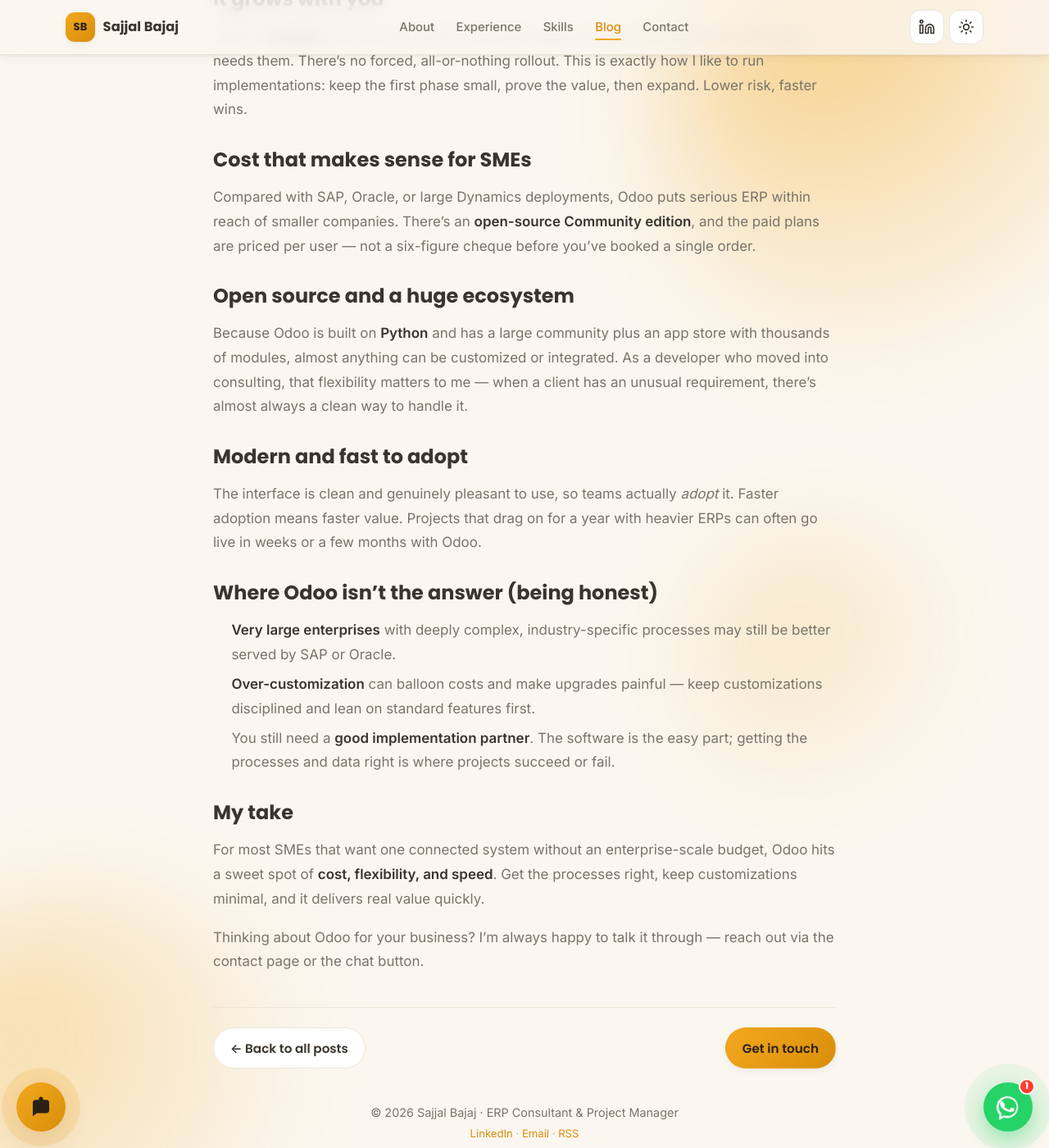
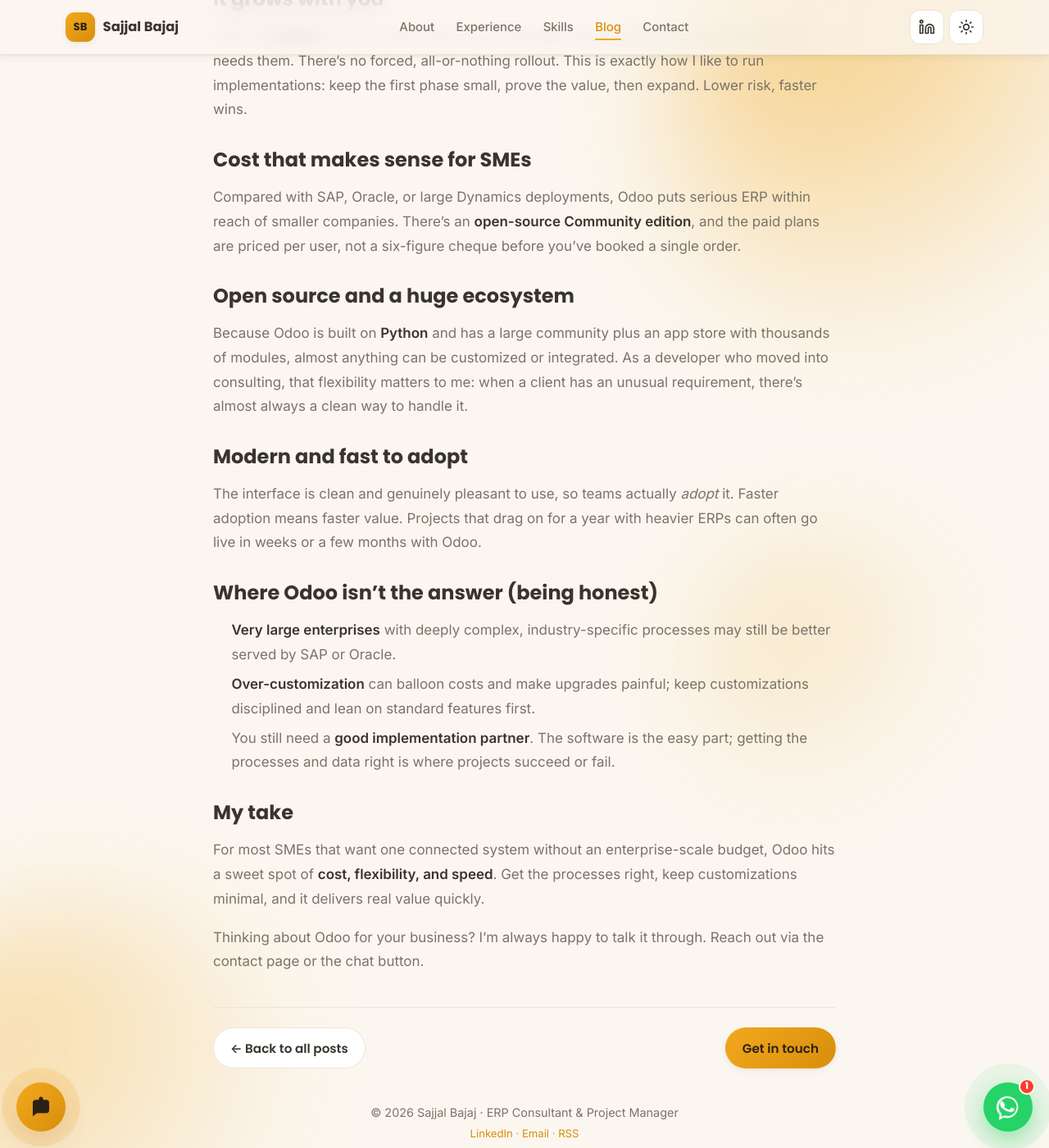
Before and after one commit to sajjalbajaj/sajjalbajaj.github.io, a Jekyll site: the page built from _posts/2026-07-23-why-odoo-erp.md, in a window 1280 px wide and 1400 px high, scrolled down 568 px. Shown: the whole window at 82% size. Built offline with Jekyll 4.4.1, drawn with Linux system fonts in a browser that asks for light colours; some of the changed text lies outside the part shown.

Commit message:
Remove em dashes from all content (blog posts, site copy, docs)
Co-Authored-By: Claude Opus 4.8 <noreply@anthropic.com>

```diff
--- a/_config.yml
+++ b/_config.yml
@@ -2,7 +2,7 @@ title: Sajjal Bajaj
 tagline: ERP Consultant & Project Manager
 description: >-
   Daily notes on IT, ERP, Power BI, AI, DevOps and software delivery from
-  Sajjal Bajaj — ERP Consultant, Project Manager and Certified ScrumMaster.
+  Sajjal Bajaj, ERP Consultant, Project Manager and Certified ScrumMaster.
 author: Sajjal Bajaj
 email: sajjalbajaj@gmail.com
 lang: en
--- a/_posts/2026-07-23-why-odoo-erp.md
+++ b/_posts/2026-07-23-why-odoo-erp.md
@@ -3,17 +3,17 @@ layout: post
 title: "Why Odoo ERP?"
 date: 2026-07-23 10:00:00 +0530
 tags: [ERP, Odoo]
-description: "Why I recommend Odoo ERP to many small and mid-sized businesses — the honest pros, the trade-offs, and when to pick something else."
+description: "Why I recommend Odoo ERP to many small and mid-sized businesses: the honest pros, the trade-offs, and when to pick something else."
 ---
 
 As an ERP consultant, the question I hear most is *"which ERP should we pick?"* For a
-growing number of small and mid-sized businesses, my answer is **Odoo** — and here's the
+growing number of small and mid-sized businesses, my answer is **Odoo**, and here's the
 honest reasoning behind that.
 
 ## One suite, not ten tools
 
 Odoo covers CRM, Sales, Inventory, Accounting, Purchase, Manufacturing, HR, and even
-Website/eCommerce — all on **one shared database**. That means no more stitching together
+Website/eCommerce, all on **one shared database**. That means no more stitching together
 separate apps, exporting spreadsheets between teams, or arguing about whose numbers are
 right. Everyone works from a single source of truth.
 
@@ -28,13 +28,13 @@ risk, faster wins.
 
 Compared with SAP, Oracle, or large Dynamics deployments, Odoo puts serious ERP within
 reach of smaller companies. There's an **open-source Community edition**, and the paid
-plans are priced per user — not a six-figure cheque before you've booked a single order.
+plans are priced per user, not a six-figure cheque before you've booked a single order.
 
 ## Open source and a huge ecosystem
 
 Because Odoo is built on **Python** and has a large community plus an app store with
 thousands of modules, almost anything can be customized or integrated. As a developer who
-moved into consulting, that flexibility matters to me — when a client has an unusual
+moved into consulting, that flexibility matters to me: when a client has an unusual
 requirement, there's almost always a clean way to handle it.
 
 ## Modern and fast to adopt
@@ -47,7 +47,7 @@ often go live in weeks or a few months with Odoo.
 
 - **Very large enterprises** with deeply complex, industry-specific processes may still be
   better served by SAP or Oracle.
-- **Over-customization** can balloon costs and make upgrades painful — keep customizations
+- **Over-customization** can balloon costs and make upgrades painful; keep customizations
   disciplined and lean on standard features first.
 - You still need a **good implementation partner**. The software is the easy part; getting
   the processes and data right is where projects succeed or fail.
@@ -58,5 +58,5 @@ For most SMEs that want one connected system without an enterprise-scale budget,
 a sweet spot of **cost, flexibility, and speed**. Get the processes right, keep
 customizations minimal, and it delivers real value quickly.
 
-Thinking about Odoo for your business? I'm always happy to talk it through — reach out via
+Thinking about Odoo for your business? I'm always happy to talk it through. Reach out via
 the contact page or the chat button.
--- a/assets/assistant.js
+++ b/assets/assistant.js
@@ -15,7 +15,7 @@
       a: "Nearly <strong>10 years</strong> in IT (since June 2016) across development, team leadership, project management, business analysis and ERP consulting." },
     { q: 'What are his skills?',
       keywords: ['skill', 'stack', 'tech', 'technolog', 'tool', 'know', 'language', 'expert'],
-      a: "Leadership &amp; delivery (Agile/Scrum, PM, BA), ERP &amp; data (Odoo, Power BI, Data Warehousing, UiPath), and development (PHP, Python, JavaScript, jQuery, WordPress, AngularJS, Ionic) — plus AWS &amp; Google Cloud." },
+      a: "Leadership &amp; delivery (Agile/Scrum, PM, BA), ERP &amp; data (Odoo, Power BI, Data Warehousing, UiPath), and development (PHP, Python, JavaScript, jQuery, WordPress, AngularJS, Ionic), plus AWS &amp; Google Cloud." },
     { q: 'Certifications?',
       keywords: ['cert', 'csm', 'scrum master', 'power bi', 'pmi', 'qualif', 'odoo', 'ai for all'],
       a: "Certified ScrumMaster (CSM), Microsoft Power BI Data Analyst Associate, Odoo 19 Functional Certification, Kickoff PMI, and Intel's AI For All (AI Aware &amp; AI Appreciate)." },
@@ -30,7 +30,7 @@
       a: "Mohali (Sahibzada Ajit Singh Nagar), Punjab, India." }
   ];
   var SUGGESTED = [0, 4, 3, 5];
-  var GREETING = "Hi! 👋 I'm Sajjal's assistant. Ask me about his experience, skills, certifications, or the blog — or type your own question.";
+  var GREETING = "Hi! 👋 I'm Sajjal's assistant. Ask me about his experience, skills, certifications, or the blog, or type your own question.";
   var FALLBACK = "I'm a simple assistant, so I didn't quite catch that. Try a suggested question below, or reach Sajjal directly by <a href=\"mailto:sajjalbajaj@gmail.com\">email</a> or <a href=\"https://wa.me/919914089472\" target=\"_blank\" rel=\"noopener\">WhatsApp</a>.";
 
   // --- Build DOM ---
--- a/blog.html
+++ b/blog.html
@@ -25,7 +25,7 @@ description: Daily notes on IT, ERP, Power BI, AI, DevOps and software delivery
   </div>
 
   {% if site.posts.size == 0 %}
-  <p class="blog__empty">No posts yet — check back soon!</p>
+  <p class="blog__empty">No posts yet, check back soon!</p>
   {% else %}
   <ul class="blog__list" id="blog-list">
     {% for post in site.posts %}
--- a/styles.css
+++ b/styles.css
@@ -1,5 +1,5 @@
 /* =====================================================================
-   Sajjal Bajaj — portfolio
+   Sajjal Bajaj - portfolio
    Warm-minimal · light + dark · plain CSS (no build)
    Order: tokens → base → nav → hero → sections → components → motion
           → responsive → print
```
Also changed, not shown: _posts/2026-07-21-what-is-an-erp-and-why-it-matters.md (+3 -3 lines), _posts/2026-07-22-five-power-bi-tips-for-faster-reports.md (+2 -2 lines), blog-post-template.md (+2 -2 lines), README.md.
